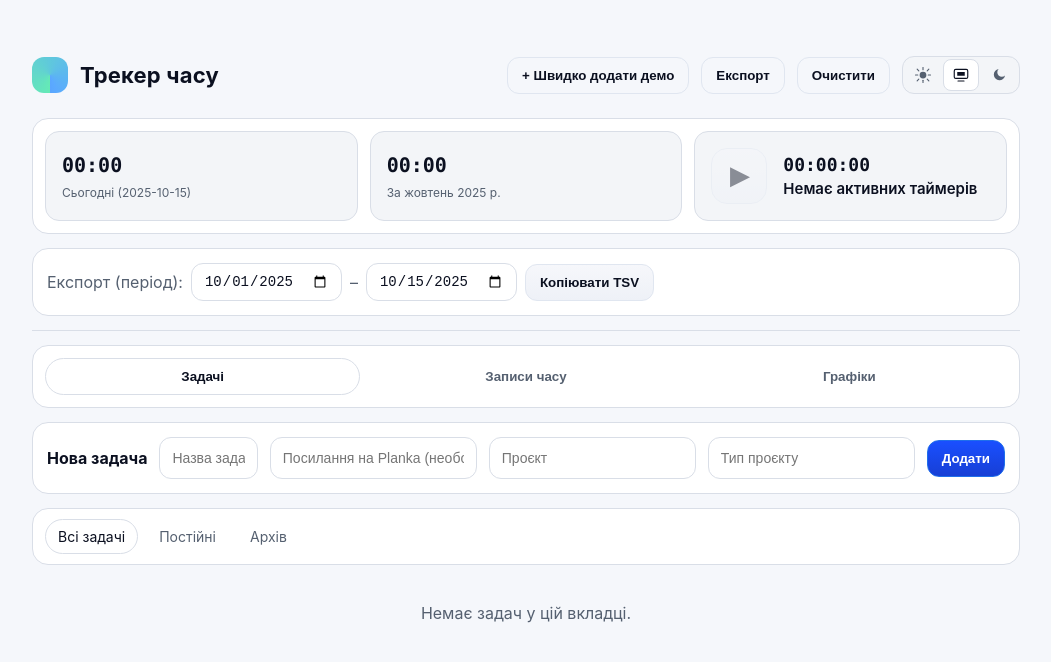
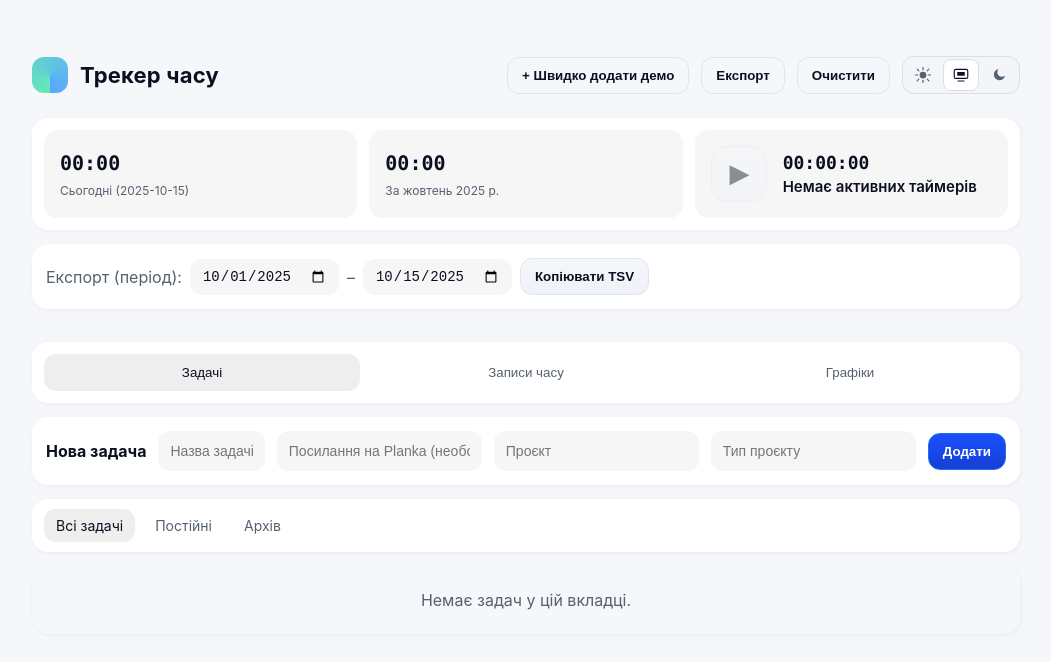
Before and after one commit to eightalex/time-tracker, a Vue app: page / in a window 1280 px wide. Shown: the top 662 px of the page, without its empty margins (114-1165 px from the left). Built offline with nearby package versions, Linux system fonts and the light colour scheme.

Commit message:
feat: update styles for Metrics, TabsBar, and TasksTable components

```diff
--- a/src/components/Metrics.vue
+++ b/src/components/Metrics.vue
@@ -134,7 +134,7 @@ function onToggleActive() {
 
 <style scoped>
 .metrics{display:grid;grid-template-columns:repeat(3,1fr);gap:12px;padding:12px;}
-.metric{padding:16px;border-radius:14px;background:var(--muted);border:1px solid var(--line);display:flex;flex-direction:column;justify-content:center;gap:8px}
+.metric{padding:16px;border-radius:14px;background:var(--input-bg);display:flex;flex-direction:column;justify-content:center;gap:8px}
 .metric .k{font-size:20px;font-weight:700}
 .metric .l{font-size:12px;color:var(--sub)}
 .metric--active{flex-direction:row;align-items:center;gap:16px}
--- a/src/components/TabsBar.vue
+++ b/src/components/TabsBar.vue
@@ -14,7 +14,7 @@ const modelTab = computed({ get:()=>props.tab, set:v=>emit('update:tab', v) });
 </script>
 
 <style scoped>
-.tabs{display:flex;gap:8px;margin: 14px 0;border-bottom:1px solid var(--line);padding:10px 12px}
-.tab{padding:8px 12px;border-radius:999px;border:1px solid transparent;cursor:pointer;color:var(--sub);font-size:14px;user-select:none;transition:background .2s,border-color .2s,color .2s}
-.tab.active{background:var(--segment-active);border-color:var(--line);color:var(--text)}
+.tabs{display:flex;gap:8px;margin: 14px 0;padding:10px 12px}
+.tab{padding:8px 12px;border-radius:12px;cursor:pointer;color:var(--sub);font-size:14px;user-select:none;transition:background .2s,border-color .2s,color .2s}
+.tab.active{background:var(--segment-active);color:var(--text)}
 </style>
--- a/src/components/TasksTable.vue
+++ b/src/components/TasksTable.vue
@@ -314,6 +314,7 @@ const todayDate = computed(() => new Date());
 }
 
 .task {
+    padding-bottom: 6px;
     background: var(--surface);
     border-radius: var(--radius) !important;
     box-shadow: 1px 1px 4px rgba(0, 0, 0, 0.05);
--- a/src/styles.css
+++ b/src/styles.css
@@ -16,14 +16,14 @@
   --warn: #f59e0b;
 
   /* Controls */
-  --input-bg: #0f1115;
+  --input-bg: #16191f;
   --input-bg-focus: #0f1218;
   --scheme: dark;
   --btn-bg1: #181a20;
   --btn-bg2: #14161b;
   --btn-border: var(--line);
   --segment-bg: #111216;
-  --segment-active: #12141a;
+  --segment-active: #282c37;
 
   /* Layout */
   --radius: 16px;
@@ -43,14 +43,14 @@
     --line: #d9dee7;
     --text: #0b1020;
     --sub: #556070;
-    --input-bg: #ffffff;
+    --input-bg: #f6f6f6;
     --input-bg-focus: #f6f8fc;
     --scheme: light;
     --btn-bg1: #f6f7fb;
     --btn-bg2: #eef1f7;
     --btn-border: #e0e6f0;
     --segment-bg: #fff;
-    --segment-active: #ffffff;
+    --segment-active: #eee;
   }
 }
 
@@ -70,7 +70,7 @@
   --btn-bg2: #eef1f7;
   --btn-border: #e0e6f0;
   --segment-bg: #fff;
-  --segment-active: #ffffff;
+  --segment-active: #eee;
 }
 
 :root[data-theme="dark"] {
@@ -81,14 +81,14 @@
   --line: #23262d;
   --text: #e9edf1;
   --sub: #9aa3ad;
-  --input-bg: #0f1115;
+  --input-bg: #16191f;
   --input-bg-focus: #0f1218;
   --scheme: dark;
   --btn-bg1: #181a20;
   --btn-bg2: #14161b;
   --btn-border: var(--line);
   --segment-bg: #111216;
-  --segment-active: #12141a;
+  --segment-active: #282c37;
 }
 
 * {
@@ -121,7 +121,7 @@ h1 {
 
 .card {
   background: var(--surface);
-  border: 1px solid var(--line);
+  box-shadow: 1px 1px 4px rgba(0, 0, 0, 0.05);
   border-radius: var(--radius);
 }
 
@@ -149,7 +149,7 @@ input[type="datetime-local"],
 select,
 textarea {
   background: var(--input-bg);
-  border: 1px solid var(--line);
+  border: none;
   border-radius: 12px;
   color: var(--text);
   padding: 12px 12px;
@@ -251,8 +251,7 @@ textarea:focus {
 
 .hr {
   height: 1px;
-  background: var(--line);
-  margin: 14px 0;
+  margin: 16px 0;
 }
 
 .grid {
@@ -263,13 +262,13 @@ textarea:focus {
 }
 
 .thead {
-  padding: 12px 12px 0;
+  padding: 12px 20px 0;
   color: var(--sub);
   font-size: 12px;
 }
 
 .tbody .row {
-  padding: 12px;
+  padding: 12px 20px;
 }
 
 .muted {
@@ -346,17 +345,17 @@ textarea:focus {
 
 .section-switcher__btn {
   flex: 1;
-  border-radius: 999px;
+  border-radius: 12px;
   border: 1px solid transparent;
   background: var(--segment-bg);
   color: var(--sub);
   padding: 10px 16px;
-  font-weight: 600;
+  font-weight: 400;
   cursor: pointer;
   transition: background .2s ease, color .2s ease, border-color .2s ease;
 }
 
-.section-switcher__btn:hover {
+.section-switcher__btn:not(.active):hover {
   filter: brightness(1.05);
 }
 
@@ -367,6 +366,5 @@ textarea:focus {
 
 .section-switcher__btn.active {
   background: var(--segment-active);
-  border-color: var(--line);
   color: var(--text);
 }
```
